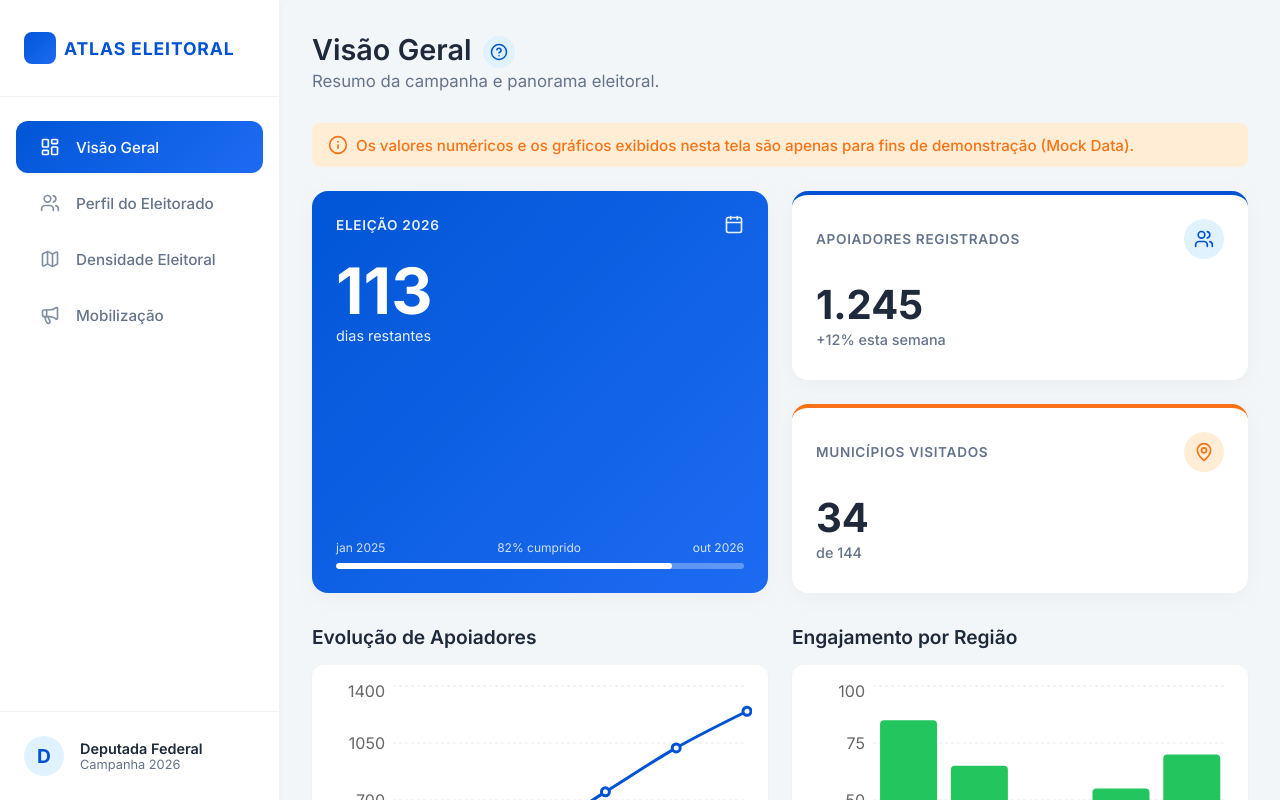
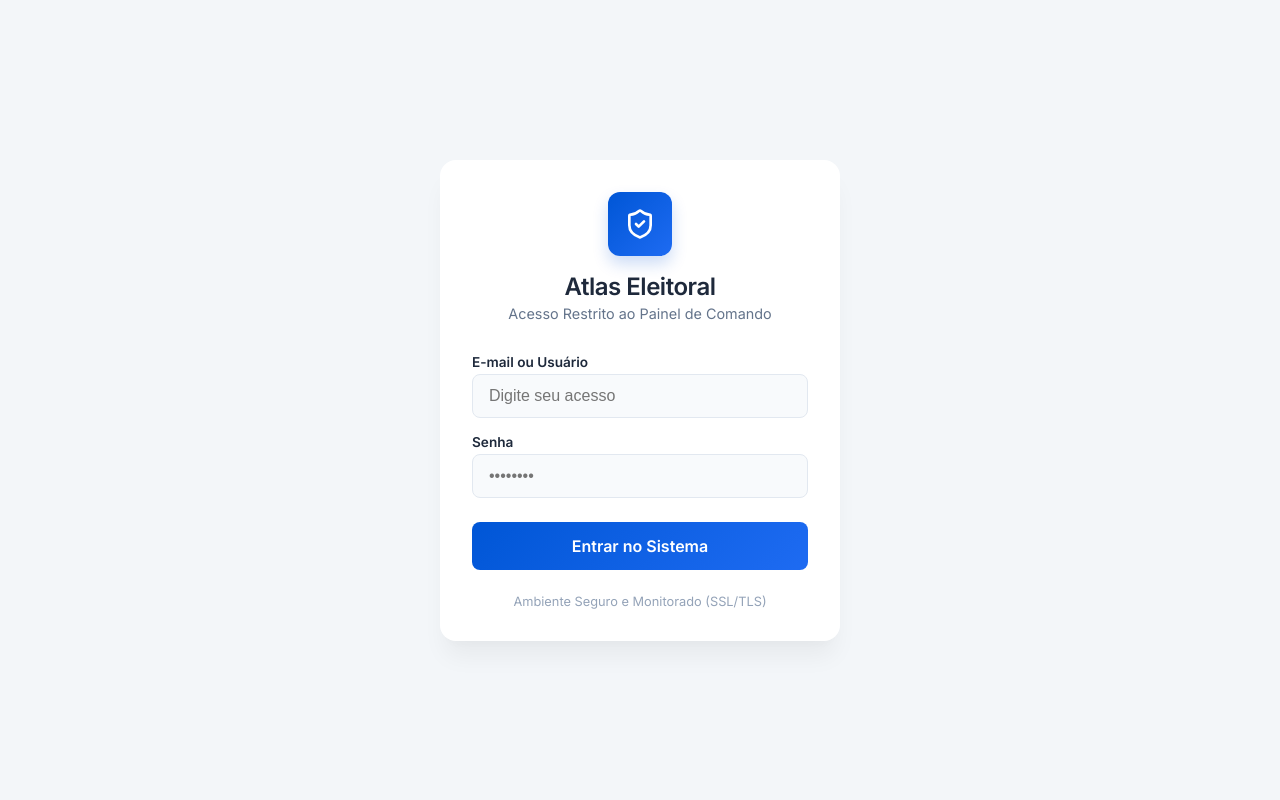
Before and after one commit to LuanGiuliano/ATLAS-ELEITORAL, a React (Vite) app: page / in a window 1280 px wide. Built offline with nearby package versions, Linux system fonts and the light colour scheme.

Commit message:
feat: adiciona tela de login e controle de autenticacao

```diff
--- a/src/App.jsx
+++ b/src/App.jsx
@@ -4,10 +4,12 @@ import VisaoGeral from './views/VisaoGeral';
 import PerfilEleitorado from './views/PerfilEleitorado';
 import DensidadeEleitoral from './views/DensidadeEleitoral';
 import Mobilizacao from './views/Mobilizacao';
+import Login from './views/Login';
 import './App.css';
 import { Menu } from 'lucide-react';
 
 function App() {
+  const [isAuthenticated, setIsAuthenticated] = useState(false);
   const [activeTab, setActiveTab] = useState('geral');
   const [mobileMenuOpen, setMobileMenuOpen] = useState(false);
 
@@ -20,6 +22,10 @@ function App() {
       default: return <VisaoGeral />;
     }
   };
+
+  if (!isAuthenticated) {
+    return <Login onLogin={() => setIsAuthenticated(true)} />;
+  }
 
   return (
     <div className="app-layout">
--- /dev/null
+++ b/src/views/Login.css
@@ -0,0 +1,105 @@
+.login-container {
+  display: flex;
+  align-items: center;
+  justify-content: center;
+  min-height: 100vh;
+  background-color: var(--bg-body);
+  padding: var(--spacing-md);
+}
+
+.login-card {
+  background-color: var(--bg-card);
+  border-radius: var(--radius-lg);
+  box-shadow: var(--shadow-xl);
+  padding: var(--spacing-xl);
+  width: 100%;
+  max-width: 400px;
+}
+
+.login-header {
+  text-align: center;
+  margin-bottom: var(--spacing-xl);
+}
+
+.login-logo {
+  width: 64px;
+  height: 64px;
+  background: var(--gradient-primary);
+  border-radius: var(--radius-md);
+  margin: 0 auto var(--spacing-md);
+  display: flex;
+  align-items: center;
+  justify-content: center;
+  color: white;
+  box-shadow: 0 8px 16px rgba(0, 82, 212, 0.2);
+}
+
+.login-header h1 {
+  font-size: 1.5rem;
+  color: var(--text-primary);
+  margin-bottom: var(--spacing-xs);
+  letter-spacing: -0.02em;
+}
+
+.login-header p {
+  color: var(--text-secondary);
+  font-size: 0.9rem;
+}
+
+.login-form {
+  display: flex;
+  flex-direction: column;
+  gap: var(--spacing-md);
+}
+
+.form-group {
+  display: flex;
+  flex-direction: column;
+  gap: var(--spacing-xs);
+}
+
+.form-group label {
+  font-size: 0.85rem;
+  font-weight: 600;
+  color: var(--text-primary);
+}
+
+.form-group input {
+  padding: 12px 16px;
+  border: 1px solid #e2e8f0;
+  border-radius: var(--radius-sm);
+  font-size: 1rem;
+  color: var(--text-primary);
+  outline: none;
+  transition: all 0.2s;
+  background-color: #f8fafc;
+}
+
+.form-group input:focus {
+  border-color: var(--color-primary);
+  background-color: #ffffff;
+  box-shadow: 0 0 0 3px rgba(0, 82, 212, 0.1);
+}
+
+.login-btn {
+  background: var(--gradient-primary);
+  color: white;
+  padding: 14px;
+  border-radius: var(--radius-sm);
+  font-size: 1rem;
+  font-weight: 600;
+  margin-top: var(--spacing-sm);
+  transition: transform 0.2s, box-shadow 0.2s;
+}
+
+.login-btn:hover {
+  transform: translateY(-2px);
+  box-shadow: 0 6px 16px rgba(0, 82, 212, 0.3);
+}
+
+.login-footer {
+  text-align: center;
+  margin-top: var(--spacing-lg);
+  font-size: 0.8rem;
+  color: var(--text-tertiary);
+}
--- /dev/null
+++ b/src/views/Login.jsx
@@ -0,0 +1,70 @@
+import React, { useState } from 'react';
+import { ShieldCheck } from 'lucide-react';
+import './Login.css';
+
+const Login = ({ onLogin }) => {
+  const [email, setEmail] = useState('');
+  const [password, setPassword] = useState('');
+  const [loading, setLoading] = useState(false);
+
+  const handleSubmit = (e) => {
+    e.preventDefault();
+    setLoading(true);
+
+    // Simula um tempo de carregamento para dar sensação de sistema real
+    setTimeout(() => {
+      setLoading(false);
+      onLogin();
+    }, 800);
+  };
+
+  return (
+    <div className="login-container">
+      <div className="login-card animate-fade-in">
+        <div className="login-header">
+          <div className="login-logo">
+            <ShieldCheck size={32} />
+          </div>
+          <h1>Atlas Eleitoral</h1>
+          <p>Acesso Restrito ao Painel de Comando</p>
+        </div>
+
+        <form className="login-form" onSubmit={handleSubmit}>
+          <div className="form-group">
+            <label htmlFor="email">E-mail ou Usuário</label>
+            <input
+              type="text"
+              id="email"
+              placeholder="Digite seu acesso"
+              value={email}
+              onChange={(e) => setEmail(e.target.value)}
+              required
+            />
+          </div>
+
+          <div className="form-group">
+            <label htmlFor="password">Senha</label>
+            <input
+              type="password"
+              id="password"
+              placeholder="••••••••"
+              value={password}
+              onChange={(e) => setPassword(e.target.value)}
+              required
+            />
+          </div>
+
+          <button type="submit" className="login-btn" disabled={loading}>
+            {loading ? 'Autenticando...' : 'Entrar no Sistema'}
+          </button>
+        </form>
+
+        <div className="login-footer">
+          <p>Ambiente Seguro e Monitorado (SSL/TLS)</p>
+        </div>
+      </div>
+    </div>
+  );
+};
+
+export default Login;
```
